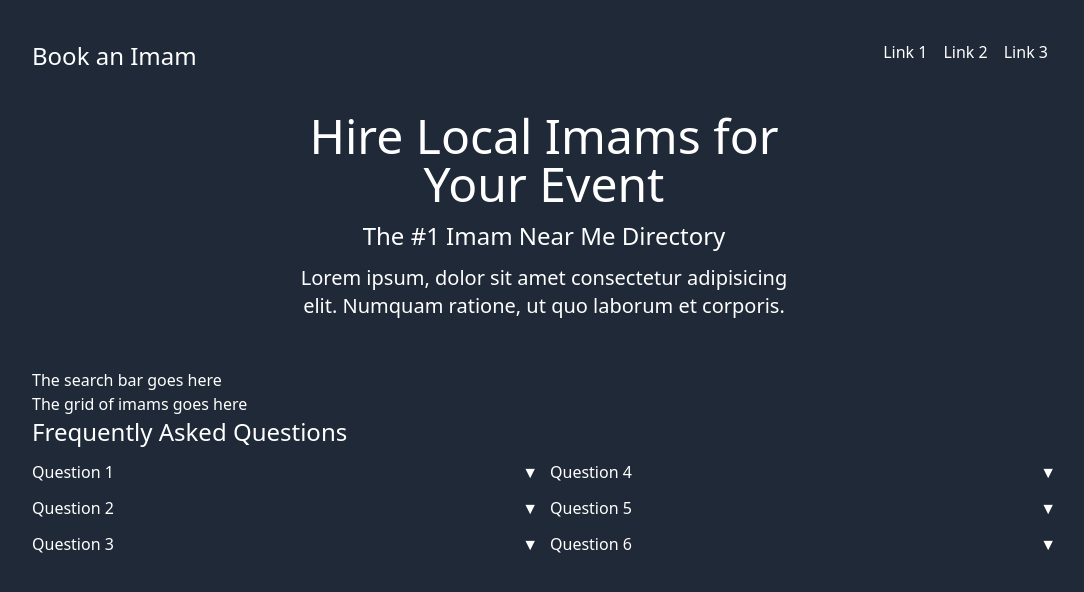
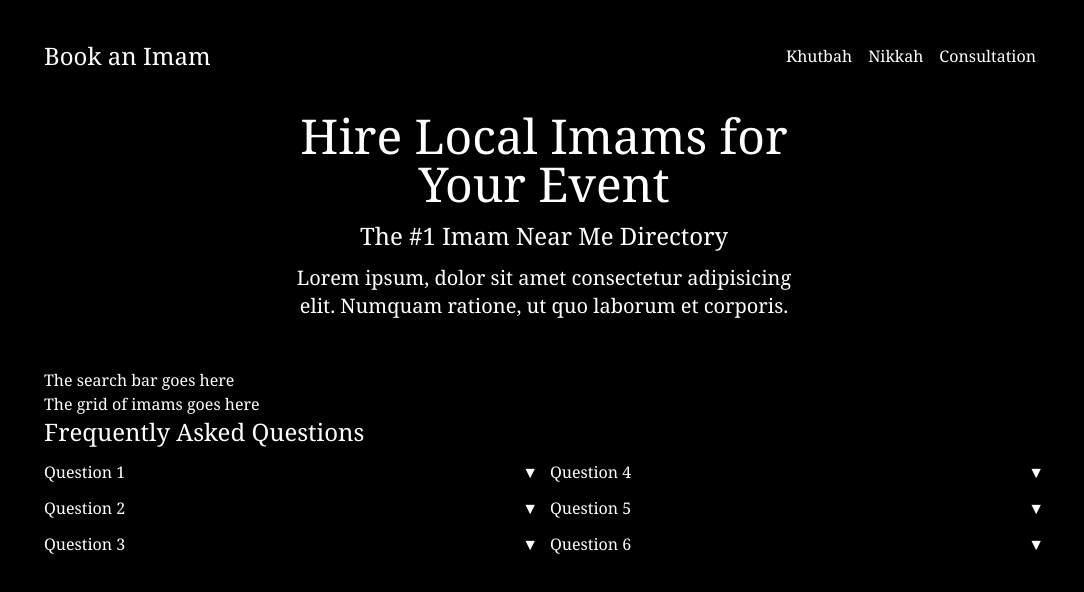
Before and after one commit to shah-a/Book-an-Imam, a React (Vite) app: page / in a window 1280 px wide. Shown: the top 592 px of the page, without its empty margins (96-1180 px from the left). Built offline with nearby package versions, Linux system fonts and the light colour scheme.

Commit message:
[Update] updated base styles to match bookamagician
Also adjusted minor details, like titles for nav links.

```diff
--- a/src/components/App.jsx
+++ b/src/components/App.jsx
@@ -5,7 +5,7 @@ import Faq from './Faq';
 
 function App() {
   return (
-    <div className="App max-w-5xl mx-auto">
+    <div className="App max-w-5xl mx-auto px-3">
       <Header />
       <Hero />
       <Imams />
--- a/src/components/Header/index.jsx
+++ b/src/components/Header/index.jsx
@@ -1,13 +1,13 @@
 function Header() {
   return (
-    <header className="Header py-10 flex justify-between">
+    <header className="Header py-10 flex justify-between items-center">
       <h1 className="text-2xl">
         Book an Imam
       </h1>
       <nav>
-        <a href="#" className="p-2 hover:text-indigo-500">Link 1</a>
-        <a href="#" className="p-2 hover:text-indigo-500">Link 2</a>
-        <a href="#" className="p-2 hover:text-indigo-500">Link 3</a>
+        <a href="#" className="p-2 hover:text-indigo-500">Khutbah</a>
+        <a href="#" className="p-2 hover:text-indigo-500">Nikkah</a>
+        <a href="#" className="p-2 hover:text-indigo-500">Consultation</a>
       </nav>
     </header>
   );
--- a/src/components/Hero/index.jsx
+++ b/src/components/Hero/index.jsx
@@ -1,6 +1,6 @@
 function Hero() {
   return (
-    <div className="Hero max-w-lg mx-auto text-center space-y-3 h-64">
+    <div className="Hero max-w-lg mx-auto text-center space-y-3 min-h-64">
       <h1 className="text-5xl">Hire Local Imams for Your Event</h1>
       <h2 className="text-2xl">The #1 Imam Near Me Directory</h2>
       <h3 className="text-xl">Lorem ipsum, dolor sit amet consectetur adipisicing elit. Numquam ratione, ut quo laborum et corporis.</h3>
--- a/src/index.css
+++ b/src/index.css
@@ -4,6 +4,6 @@
 
 @layer base {
   body {
-    @apply bg-gray-800 text-white;
+    @apply bg-black text-white font-serif;
   }
 }
```
